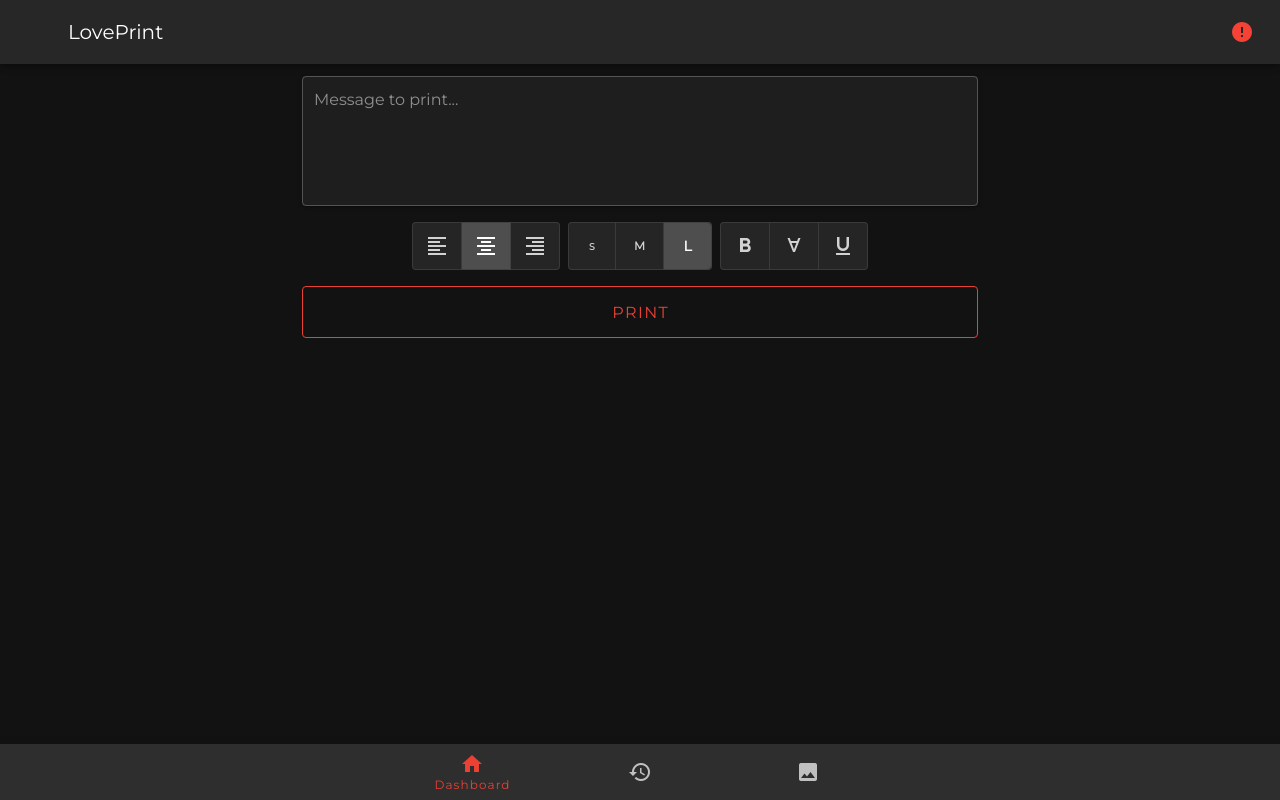
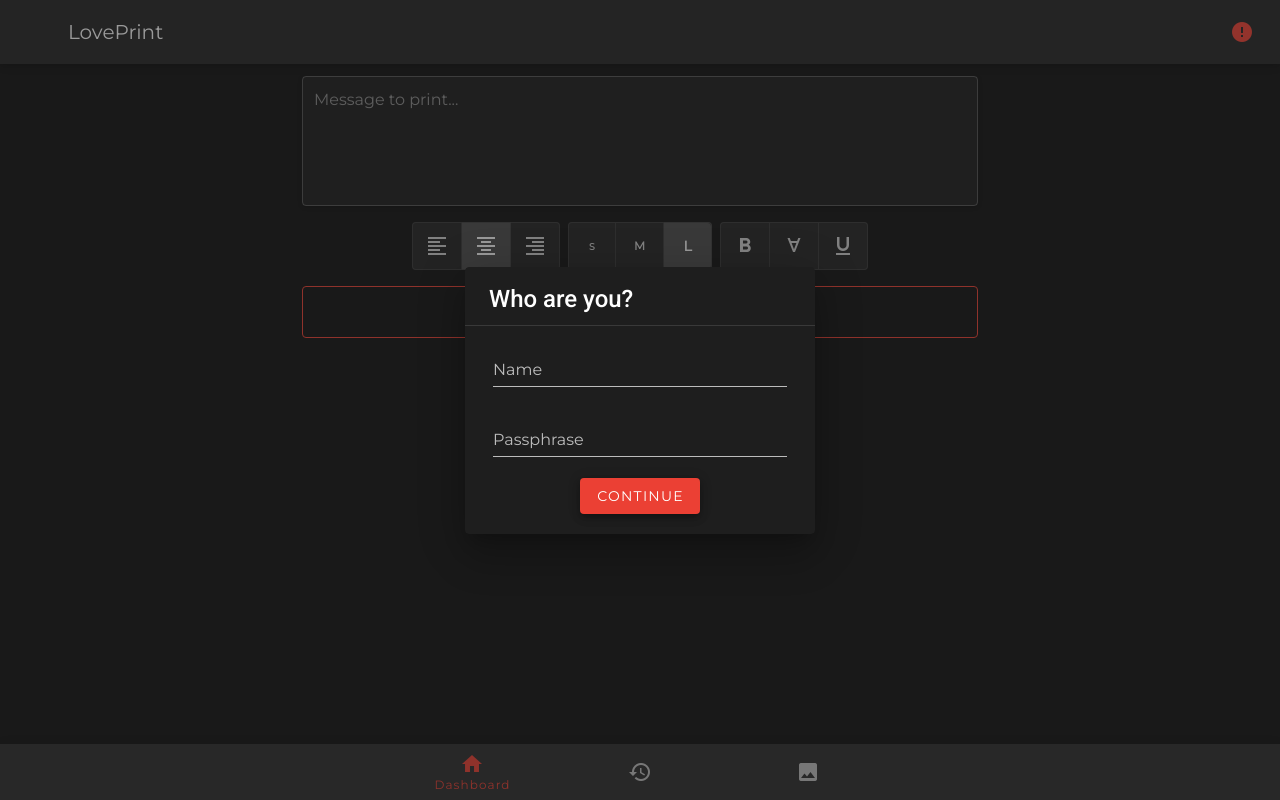
Before and after one commit to LouisH98/loveprint-web-client, a Vue app: page /#/ in a window 1280 px wide. Built offline with nearby package versions, Linux system fonts and the light colour scheme; no server answers.

Commit message:
Add Signin modal

```diff
--- a/src/App.vue
+++ b/src/App.vue
@@ -1,7 +1,7 @@
 <template>
   <v-app style="max-height: 100vh">
     <AppBar/>
-
+    <SignInComponent/>
     <v-main>
       <transition name="fade">
         <router-view/>
@@ -38,10 +38,11 @@
 <script>
 
 import AppBar from "@/components/AppBar";
+import SignInComponent from "@/components/SignInComponent";
 export default {
   name: 'App',
 
-  components: {AppBar},
+  components: {SignInComponent, AppBar},
 
   data: () => ({
     //
--- /dev/null
+++ b/src/components/SignInComponent.vue
@@ -0,0 +1,62 @@
+<template>
+  <v-dialog
+      persistent
+      v-model="showModal"
+      max-width="350"
+  >
+    <v-card>
+      <v-card-title class="headline">
+        Who are you?
+      </v-card-title>
+      <v-divider/>
+      <v-card-actions class="pt-0">
+        <v-form style="width: 100%">
+          <v-container>
+            <v-col>
+              <v-row>
+                <v-text-field
+                    label="Name"
+                    required
+                >
+
+                </v-text-field>
+              </v-row>
+              <v-row>
+                <v-text-field
+                    required
+                    type="password"
+                    label="Passphrase"
+                />
+              </v-row>
+              <v-row justify="center">
+                <v-btn color="primary" elevation="5">
+                  Continue
+                </v-btn>
+              </v-row>
+            </v-col>
+          </v-container>
+        </v-form>
+      </v-card-actions>
+    </v-card>
+  </v-dialog>
+</template>
+
+<script>
+export default {
+  name: "SignInComponent",
+  data: () => ({
+    showModal: true,
+    formValid: false
+  }),
+  methods: {
+    async signIn(){
+      // do sign in - set up session
+
+    }
+  }
+}
+</script>
+
+<style scoped>
+
+</style>
```
Also changed, not shown: 1 other file (tests, documents, lock files or other folders).
